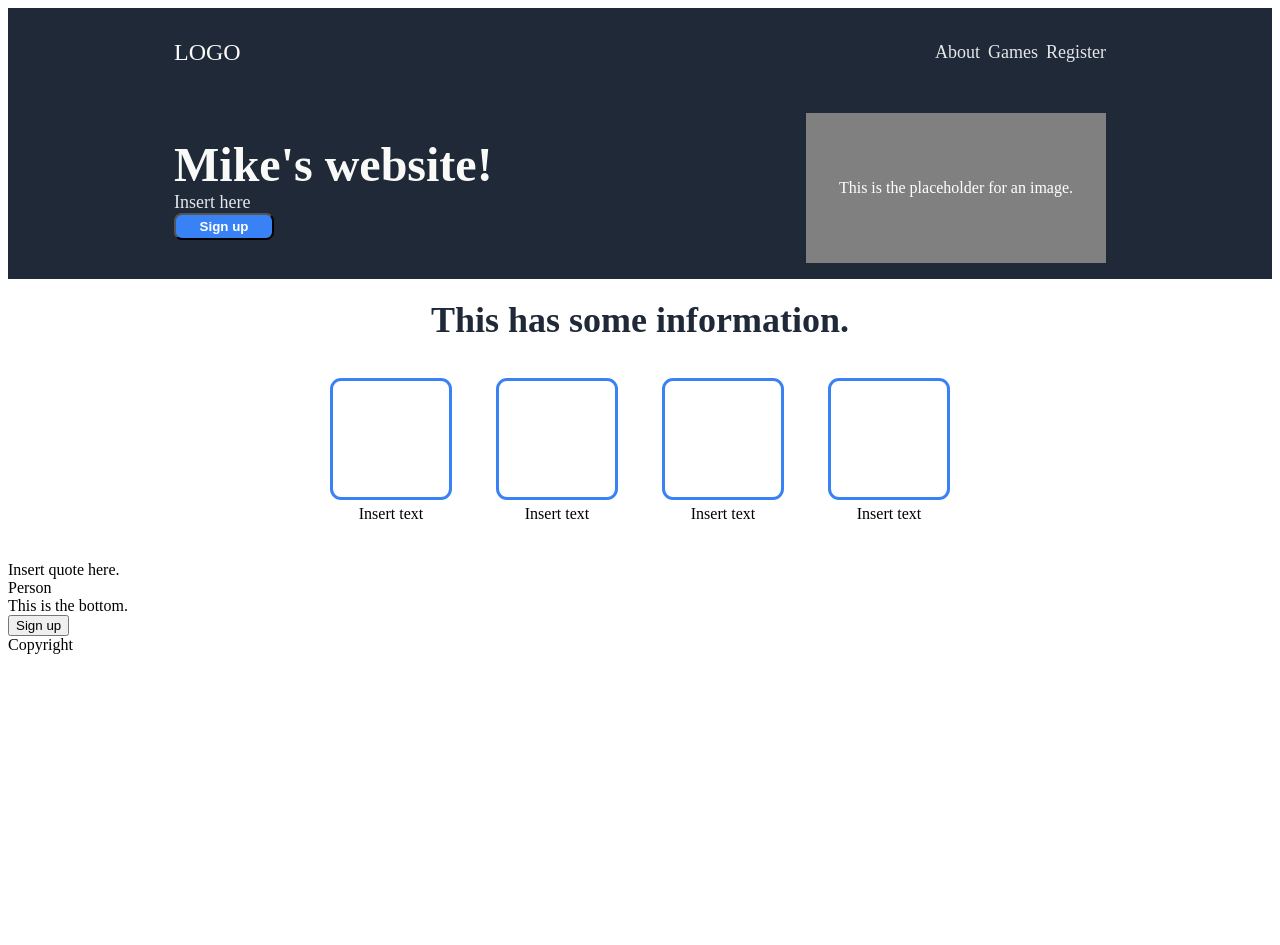
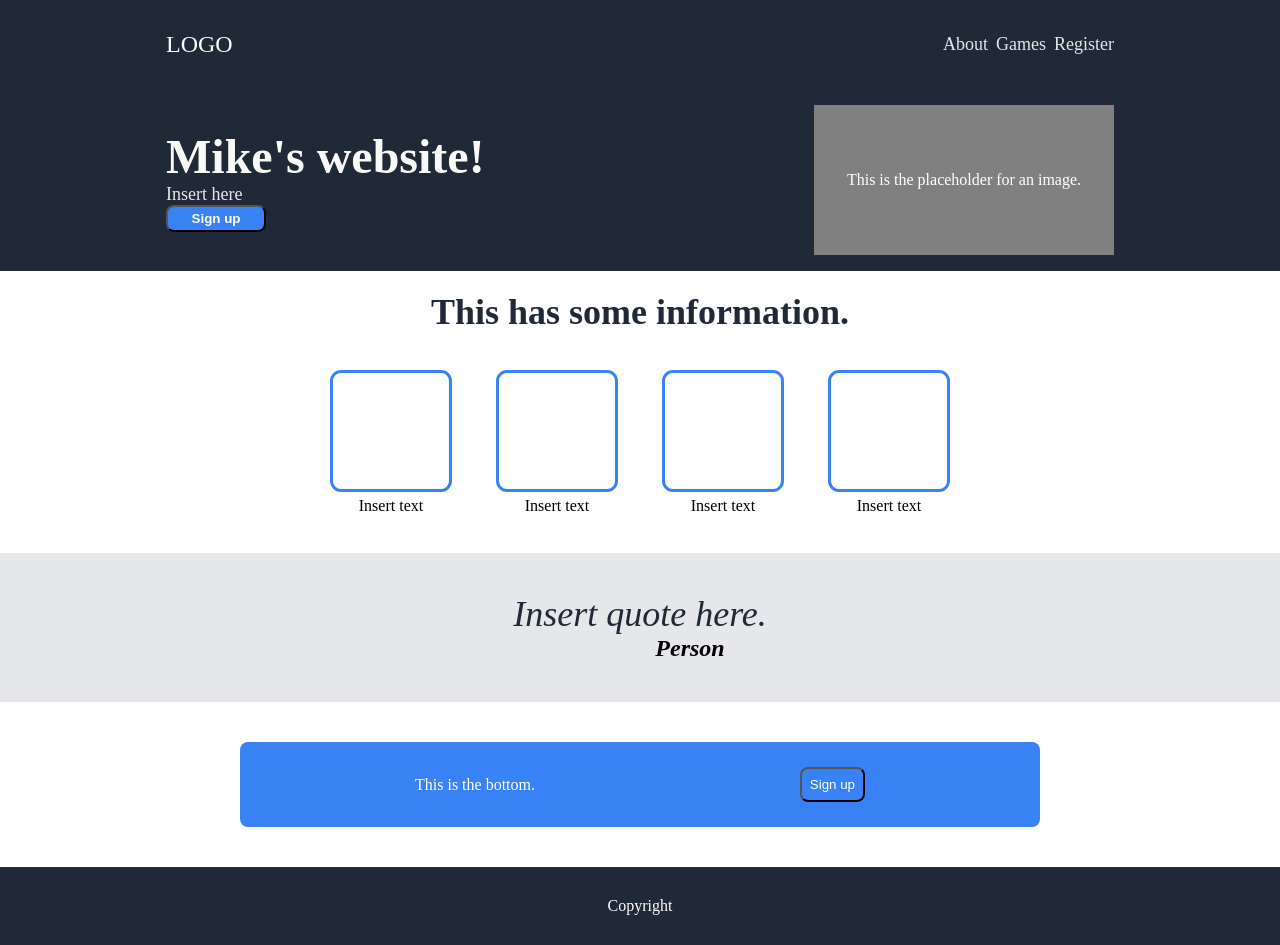
Before and after one commit to MikeTSands/Landing-page, a plain HTML site: page index.html in a window 1280 px wide. Before the commit the page ends 800 px from the top, so only its background shows below. Drawn offline with Linux system fonts and the light colour scheme.

Commit message:
update finished css file with updates to quote, call to action box and footer.

```diff
--- a/style.css
+++ b/style.css
@@ -2,12 +2,25 @@
     text-decoration: none;
 }
 
+body{
+    max-height: 100vh;
+    margin: 0;
+    display: flex;
+    flex-direction: column;
+}
+
+.content{
+    flex: 1;
+}
+
 .header,
-.container{
+.container,
+.footer{
     background-color: #1F2937;
 }
 
 .header{
+    color: white;
     display: flex;
     justify-content: space-between;
     align-items: center;
@@ -49,7 +62,6 @@ ul{
     background-color: gray;
     margin-right: 150px;
 }
-
 
 .container-text{
     margin-left: 150px;
@@ -116,3 +128,68 @@ ul{
     display: flex;
     justify-content: center;
 }
+
+.quote-container{
+    background-color: #E5E7EB;
+    display: flex;
+    justify-content: center;
+    align-items: center;
+    flex-direction: column;
+    padding: 40px;
+}
+
+.quote{
+    font-size: 36px;
+    color: #1F2937;
+    font-style: italic;
+    max-width: 800px;
+}
+
+.person{
+    font-style: oblique;
+    font-weight: bold;
+    font-size: 24px;
+    align-self: center;
+    margin-left: 100px;
+}
+
+.bottom{
+    display: flex;
+    justify-content: center;
+    align-items: center;
+    padding: 40px;
+}
+
+.box{
+    background-color: #3882F6;
+    display: flex;
+    justify-content: space-between;
+    align-items: center;
+    padding: 25px;
+    width: 100%;
+    border-radius: 8px;
+    margin-left: 200px;
+    margin-right: 200px;
+}
+
+.box-text{
+    color: white;
+    margin-left: 150px;
+}
+
+.box-sign-up{
+    color: white;
+    background-color: #3882F6;
+    border-radius: 8px;
+    outline: white;
+    margin-right: 150px;
+    padding: 8px;
+}
+
+.footer{
+    display: flex;
+    justify-content: center;
+    align-items: center;
+    color: white;
+    padding: 30px;
+}
```
